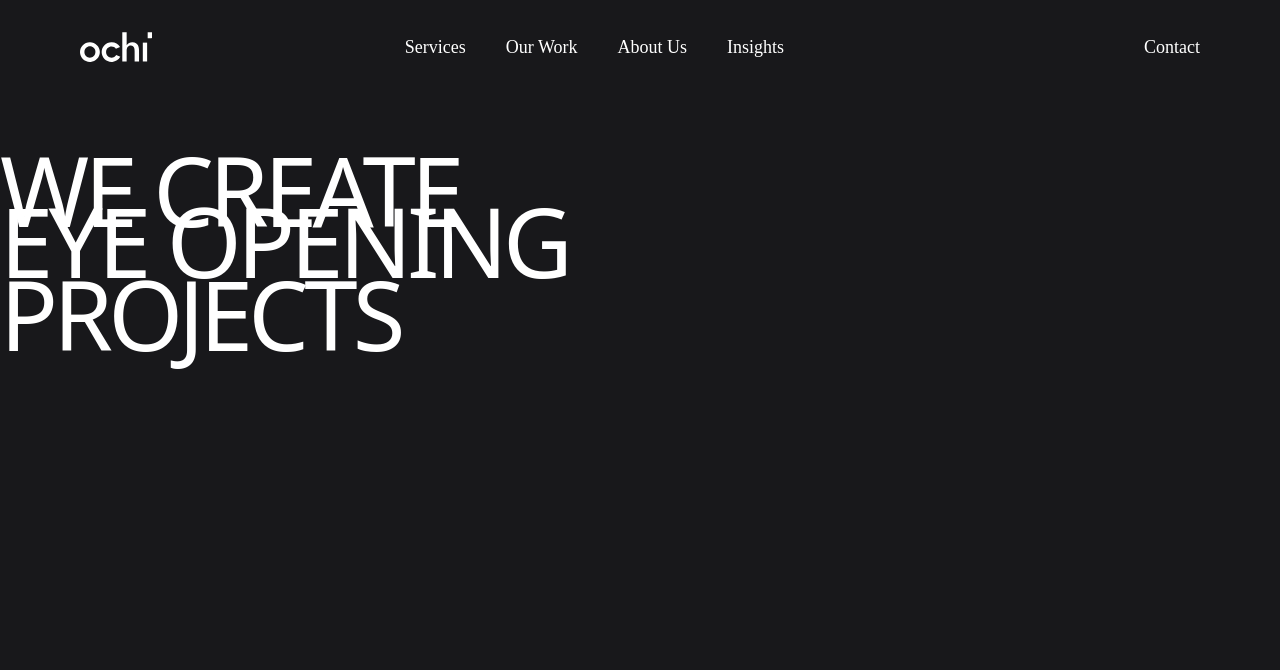
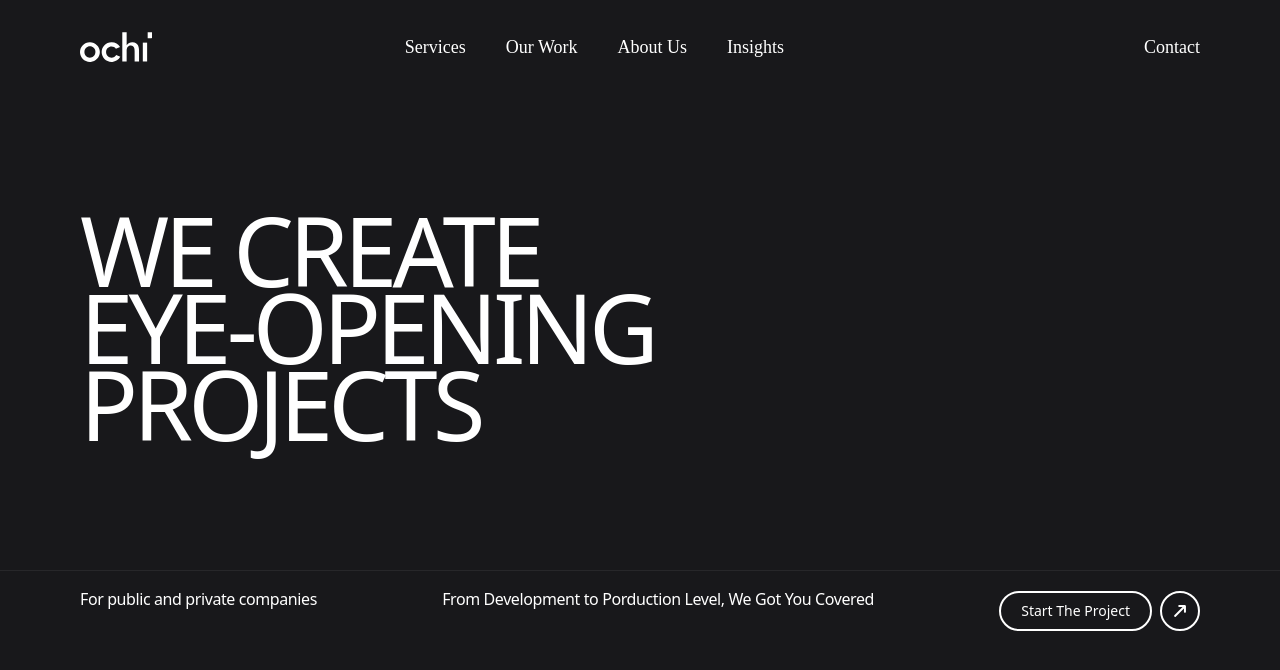
Before and after one commit to attiqrehman-ar/Ochi--react, a React (Vite) app: page / in a window 1280 px wide. Shown: the top 670 px of the page. Built offline with nearby package versions, Linux system fonts and the light colour scheme.

Commit message:
style and add section oif text and button

```diff
--- a/package.json
+++ b/package.json
@@ -13,6 +13,7 @@
     "@tailwindcss/vite": "^4.0.13",
     "react": "^19.0.0",
     "react-dom": "^19.0.0",
+    "react-icons": "^5.5.0",
     "tailwindcss": "^4.0.13"
   },
   "devDependencies": {
--- a/src/components/LandingPage.jsx
+++ b/src/components/LandingPage.jsx
@@ -1,19 +1,34 @@
 import React from 'react'
+import { FaArrowUpLong } from "react-icons/fa6";
 
 function LandingPage() {
   return (
     <div className='w-full h-screen bg-zinc-900 pt-1'>
-        <div className='textstructure font-["FounderGrotesk"] mt-40'>
-            <div className='masker'>
-            <h1 className='uppercase  text-8xl leading-[4vw] tracking-tighter font-regular '>We Create</h1>
-            </div>
-            <div className='masker'>
-            <h1 className='uppercase  text-8xl leading-[4vw] tracking-tighter font-regular '>Eye Opening</h1>
-            </div>
-            <div className='masker'>
-            <h1 className='uppercase  text-8xl leading- tracking-tighter font-regular '>Projects</h1>
-            </div>
+      <div className='textstructure font-["FounderGrotesk"] mt-52 px-20'>
+        {["We Create ", "Eye-Opening ", "Projects"].map((text, index) => {
+             return (
+             <div key={index} className='masker'>
+             <h1 className='uppercase text-[7.5vw] leading-[6vw] tracking-tighter font-regular'>{text}</h1>
+             </div>
+             );
+        })}
+
+      </div>
+      <div className='border-t-[1px] border-zinc-800 mt-32 flex justify-between items-align py-5 px-20'>
+        {["For public and private companies","From Development to Porduction Level, We Got You Covered"].map((text, index) => (
+            <p className='text-md font-light tracking-tight leading-none'>{text}</p>
+        ))}
+         <div className='start flex items-center gap-2' >
+        <div className='px-5 py-2 border-[2px] rounded-full border-zind-500 text-sm capitalize'> Start the project</div>
+        <div className='w-10 h-10 flex justify-center items-center border-[2px] rounded-full border-zind-500'>
+            <span className='rotate-45'>
+            <FaArrowUpLong />
+            </span>
+
         </div>
+      </div>
+      </div>
+
     </div>
   )
 }
```
Also changed, not shown: 1 other file (tests, documents, lock files or other folders).
